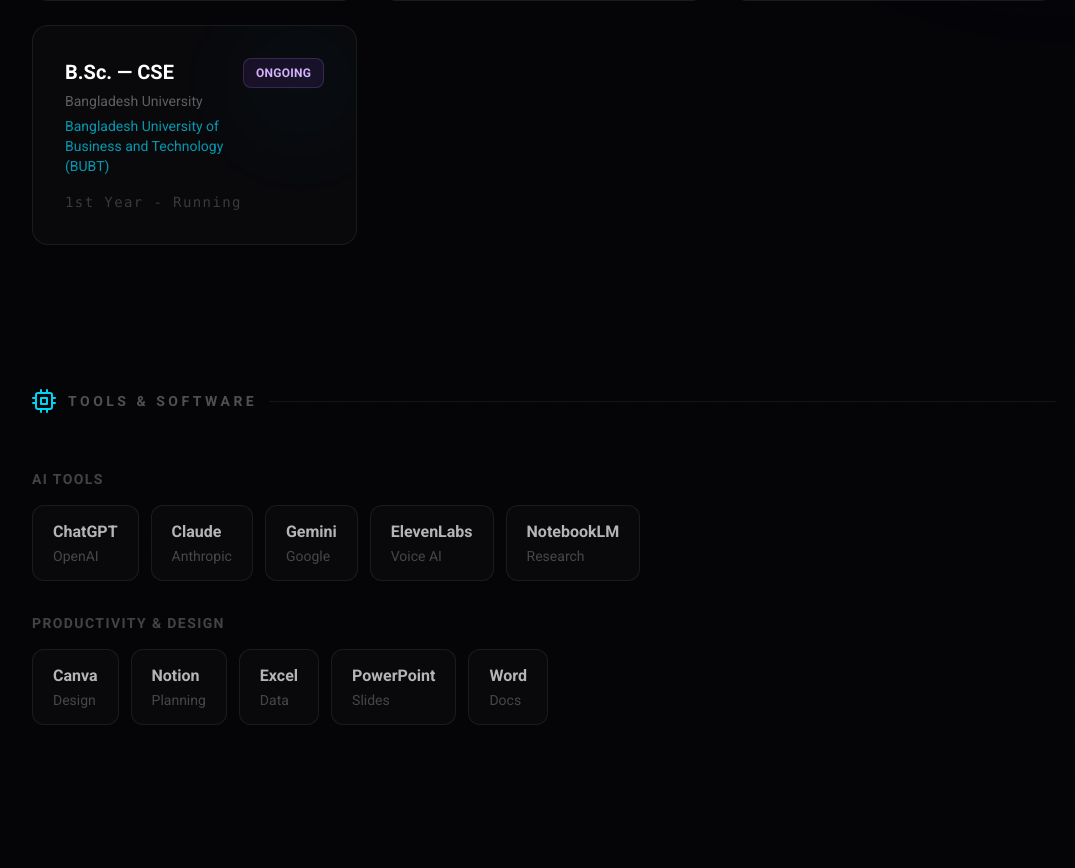
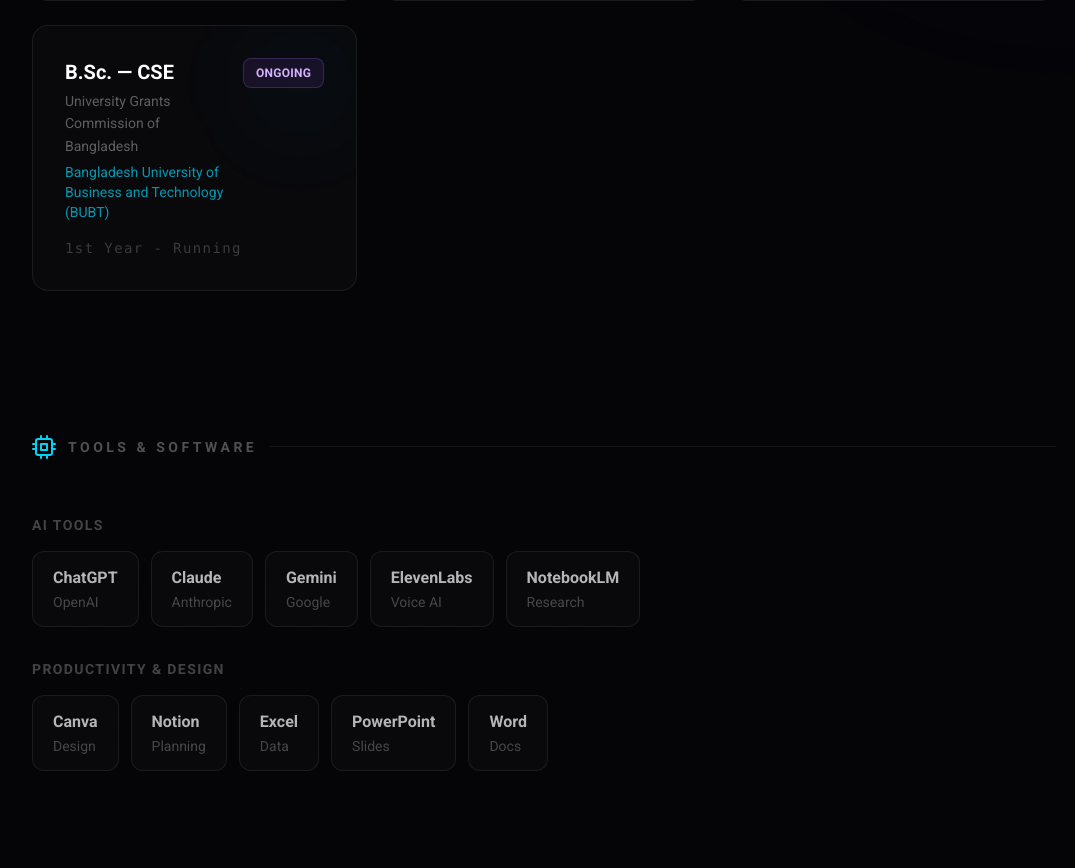
Before and after one commit to EmonHira135923/Emon-Portfolio, a Next.js app: page /about in a window 1280 px wide. Shown: the part 4160-5028 px from the top of the page, without its empty margins (96-1171 px from the left). Built offline with nearby package versions, Linux system fonts and the light colour scheme.

Commit message:
Updated Education

```diff
--- a/src/Componets/AllPages/About.jsx
+++ b/src/Componets/AllPages/About.jsx
@@ -234,7 +234,7 @@
             <EduCard
               level="B.Sc. — CSE"
               institution="Bangladesh University of Business and Technology (BUBT)"
-              board="Bangladesh University"
+              board="University Grants Commission of Bangladesh"
               status="Ongoing"
               year="1st Year - Running"
             />
```
